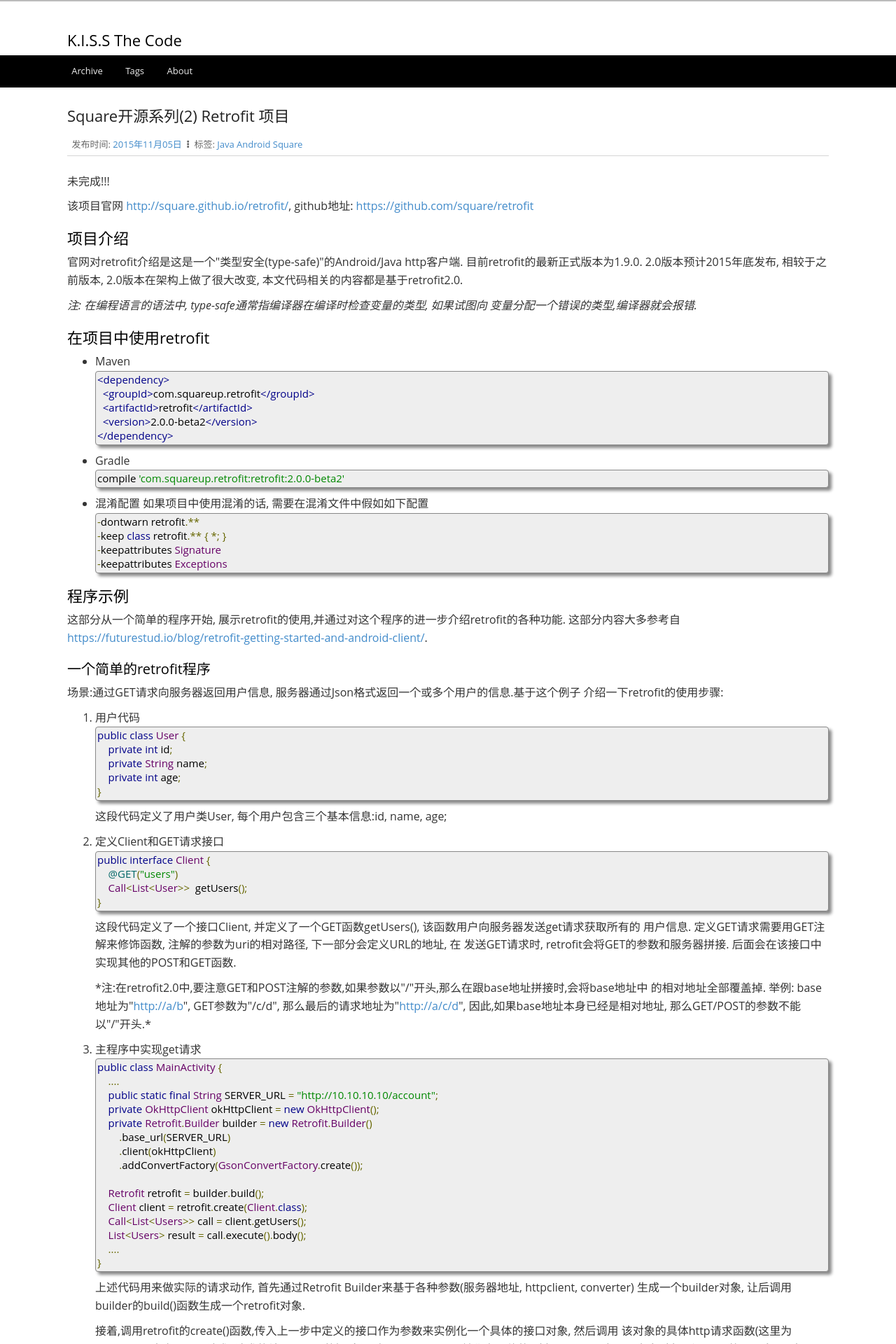
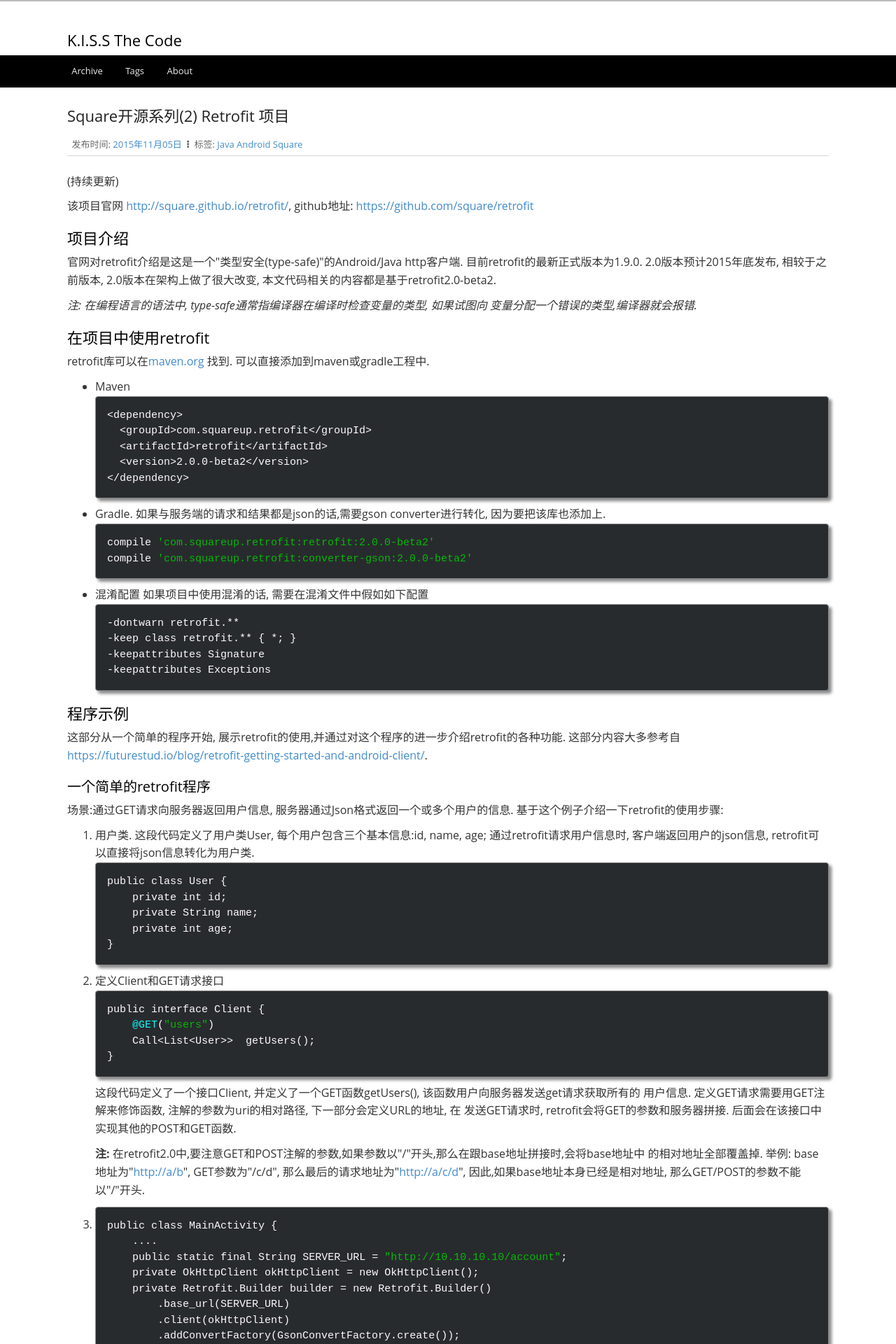
Before and after one commit to byrlx/byrlx.github.io, a Jekyll site: the page built from _posts/2015-11-05-retrofit.html, in a window 1280 px wide. Shown: the top 1920 px of the page at 70% size. Built offline with Jekyll 4.4.1, drawn with Linux system fonts in a browser that asks for light colours; Markdown is read by kramdown in place of the engine named in the settings; some of the changed text lies outside the part shown.

Commit message:
update retrofit and css

```diff
--- a/_posts/2015-11-05-retrofit.html
+++ b/_posts/2015-11-05-retrofit.html
@@ -6,7 +6,7 @@
 ---
 
 <p>
-未完成!!!
+(持续更新)
 </p>
 
 <p>
@@ -19,7 +19,7 @@
 <p>
 官网对retrofit介绍是这是一个"类型安全(type-safe)"的Android/Java http客户端.
 目前retrofit的最新正式版本为1.9.0. 2.0版本预计2015年底发布, 相较于之前版本,
-2.0版本在架构上做了很大改变, 本文代码相关的内容都是基于retrofit2.0.
+2.0版本在架构上做了很大改变, 本文代码相关的内容都是基于retrofit2.0-beta2.
 </p>
 
 <p>
@@ -32,6 +32,9 @@
 <div id="outline-container-sec-2" class="outline-2">
 <h2 id="sec-2">在项目中使用retrofit</h2>
 <div class="outline-text-2" id="text-2">
+<p>
+retrofit库可以在<a href="http://search.maven.org/#search|ga|1|retrofit">maven.org</a> 找到. 可以直接添加到maven或gradle工程中.
+</p>
 <ul class="org-ul">
 <li>Maven
 <div class="org-src-container">
@@ -44,9 +47,10 @@
 </pre>
 </div>
 </li>
-<li>Gradle
+<li>Gradle. 如果与服务端的请求和结果都是json的话,需要gson converter进行转化, 因为要把该库也添加上.
 <pre class="example">
 compile 'com.squareup.retrofit:retrofit:2.0.0-beta2'
+compile 'com.squareup.retrofit:converter-gson:2.0.0-beta2'
 </pre>
 </li>
 <li>混淆配置
@@ -65,7 +69,7 @@
 <h2 id="sec-3">程序示例</h2>
 <div class="outline-text-2" id="text-3">
 <p>
-  这部分从一个简单的程序开始, 展示retrofit的使用,并通过对这个程序的进一步介绍retrofit的各种功能.
+这部分从一个简单的程序开始, 展示retrofit的使用,并通过对这个程序的进一步介绍retrofit的各种功能.
 这部分内容大多参考自 <a href="https://futurestud.io/blog/retrofit-getting-started-and-android-client/">https://futurestud.io/blog/retrofit-getting-started-and-android-client/</a>.
 </p>
 </div>
@@ -73,11 +77,12 @@
 <h3 id="sec-3-1">一个简单的retrofit程序</h3>
 <div class="outline-text-3" id="text-3-1">
 <p>
-   场景:通过GET请求向服务器返回用户信息, 服务器通过Json格式返回一个或多个用户的信息.基于这个例子
-介绍一下retrofit的使用步骤:
+场景:通过GET请求向服务器返回用户信息, 服务器通过Json格式返回一个或多个用户的信息.
+基于这个例子介绍一下retrofit的使用步骤:
 </p>
 <ol class="org-ol">
-<li>用户代码
+<li>用户类. 这段代码定义了用户类User, 每个用户包含三个基本信息:id, name, age;
+通过retrofit请求用户信息时, 客户端返回用户的json信息, retrofit可以直接将json信息转化为用户类.
 <div class="org-src-container">
 
 <pre class="src src-java">public class User {
@@ -87,9 +92,6 @@
 }
 </pre>
 </div>
-<p>
-这段代码定义了用户类User, 每个用户包含三个基本信息:id, name, age;
-</p>
 </li>
 <li>定义Client和GET请求接口
 <div class="org-src-container">
@@ -108,13 +110,12 @@
 </p>
 
 <p>
-*注:在retrofit2.0中,要注意GET和POST注解的参数,如果参数以"/"开头,那么在跟base地址拼接时,会将base地址中
+<b>注:</b> 在retrofit2.0中,要注意GET和POST注解的参数,如果参数以"/"开头,那么在跟base地址拼接时,会将base地址中
 的相对地址全部覆盖掉. 举例: base地址为"<a href="http://a/b">http://a/b</a>", GET参数为"/c/d", 那么最后的请求地址为"<a href="http://a/c/d">http://a/c/d</a>",
-因此,如果base地址本身已经是相对地址, 那么GET/POST的参数不能以"/"开头.*
+因此,如果base地址本身已经是相对地址, 那么GET/POST的参数不能以"/"开头.
 </p>
 </li>
-
-<li>主程序中实现get请求
+<li><a id="get" name="get"></a>
 <pre class="example">
 public class MainActivity {
     ....
@@ -154,7 +154,7 @@
 <h3 id="sec-3-2">创建一个Service generator类</h3>
 <div class="outline-text-3" id="text-3-2">
 <p>
-如果项目中*针对同一个server地址*需要创建多个Retrofit Interface service,那么可以创建一个通用的ServiceGenerator类
+如果项目中 <b>针对同一个server地址</b> 需要创建多个Retrofit Interface service,那么可以创建一个通用的ServiceGenerator类
 来生成service实例.
 </p>
 
@@ -193,16 +193,8 @@
 </div>
 </div>
 <div id="outline-container-sec-3-3" class="outline-3">
-<h3 id="sec-3-3">扩展ServiceGenerator类</h3>
+<h3 id="sec-3-3">帐号密码认证的ServiceGenerator类</h3>
 <div class="outline-text-3" id="text-3-3">
-<p>
-上一节创建了一个基本的ServiceGenerator类, 因为Http请求的丰富多样性,
-可以通过扩展该类加入更多的Http请求功能.
-</p>
-</div>
-<div id="outline-container-sec-3-3-1" class="outline-4">
-<h4 id="sec-3-3-1">帐号密码认证</h4>
-<div class="outline-text-4" id="text-3-3-1">
 <p>
 帐号密码是一种常见的认证方式, 通常将其加密后以放入到http头部的Authorization中
 进行请求认证.通过对OkHttpClient进行配置可以在retrofit中实现该方式.
@@ -254,9 +246,9 @@
 </div>
 </div>
 
-<div id="outline-container-sec-3-3-2" class="outline-4">
-<h4 id="sec-3-3-2">OAuth认证接口</h4>
-<div class="outline-text-4" id="text-3-3-2">
+<div id="outline-container-sec-3-4" class="outline-3">
+<h3 id="sec-3-4">OAuth认证接口的ServiceGenerator类</h3>
+<div class="outline-text-3" id="text-3-4">
 <p>
 整合过第三方API的同学肯定对OAuth接口不陌生, 大部分情况下你都需要去第三方开发者
 平台注册你的app去获取一个id和secret, 这样才可以访问第三方的接口.
@@ -295,7 +287,7 @@
 </div>
 
 <p>
-上面的代码通过创建一个定制的 <b>RequestInterceptor</b> 对象来配置httpClient, 在定制的对象中讲token信息
+上面的代码通过创建一个定制的 <b>RequestInterceptor</b> 对象来配置httpClient, 在定制的对象中将token信息
 添加到Http表头的Authorization域. 不过一般情况下, Access Token并不是直接可以从服务器获取的,
 下面就会讲解一下获取Access Token的常用方法.
 </p>
@@ -426,11 +418,10 @@
 </p>
 </div>
 </div>
-</div>
 
-<div id="outline-container-sec-3-4" class="outline-3">
-<h3 id="sec-3-4">同步请求 vs 异步请求</h3>
-<div class="outline-text-3" id="text-3-4">
+<div id="outline-container-sec-3-5" class="outline-3">
+<h3 id="sec-3-5">同步请求 vs 异步请求</h3>
+<div class="outline-text-3" id="text-3-5">
 <p>
 Retrofit支持同步和异步请求, 不过Retrofit2的同步/异步架构功能与1有
 很大不同, 具体请参考相关文档.
@@ -438,7 +429,14 @@
 <ol class="org-ol">
 <li>同步请求
 直接调用execute()函数, 本文中的实例就是同步请求的例子.
-<b>注:</b> 不要在Android的主线程中调用execute(),有可能报错或导致ANR.
+
+<p>
+注意事项:
+</p>
+<ul class="org-ul">
+<li>不要在Android的主线程中调用execute(),有可能报错或导致ANR.
+</li>
+</ul>
 </li>
 <li>异步请求
 异步请求的话调用enque()函数, 并向enque()传入一个Callback的参数.
@@ -447,4 +445,32 @@
 </ol>
 </div>
 </div>
+<div id="outline-container-sec-3-6" class="outline-3">
+<h3 id="sec-3-6">请求结果Response类</h3>
+<div class="outline-text-3" id="text-3-6">
+<p>
+当调用execute()或enqueue()函数时, 会返回一个Reponse对象表示请求结果.
+该请求结果包含了以下信息:
+</p>
+<ul class="org-ul">
+<li>结果码: 调用code()函数获得
+</li>
+<li>结果对象: 调用body()函数获得, 如<a href="#get">示例</a>所示.
+</li>
+<li>头部: 调用headers
+</li>
+<li>原始返回结果: 调用rawResponse()函数, 返回一个OkHttp的Response对象.
+</li>
+</ul>
 </div>
+</div>
+</div>
+<div id="outline-container-sec-4" class="outline-2">
+<h2 id="sec-4">Tips</h2>
+<div class="outline-text-2" id="text-4">
+<ol class="org-ol">
+<li>请求失败, body()返回值为null
+</li>
+</ol>
+</div>
+</div>
--- a/static/css/application.css
+++ b/static/css/application.css
@@ -14,10 +14,11 @@
     white-space: pre-wrap;
     word-break: break-all;
     word-wrap: break-word;
-    background-color: #eee;
+    background-color: #282b2e;
     box-shadow: 4px 4px 4px #888;
     padding: 4px 4px 4px 10px;
     overflow: auto;
+    font-family: Inconsolata, monospace, sans-serif;
 }
 ::selection {
     background: #c3e99e;
--- a/static/google-code-prettify/prettify.css
+++ b/static/google-code-prettify/prettify.css
@@ -1 +1 @@
-.pln{color:#000}@media screen{.str{color:#080}.kwd{color:#008}.com{color:#800}.typ{color:#606}.lit{color:#066}.pun,.opn,.clo{color:#660}.tag{color:#008}.atn{color:#606}.atv{color:#080}.dec,.var{color:#606}.fun{color:red}}@media print,projection{.str{color:#060}.kwd{color:#006;font-weight:bold}.com{color:#600;font-style:italic}.typ{color:#404;font-weight:bold}.lit{color:#044}.pun,.opn,.clo{color:#440}.tag{color:#006;font-weight:bold}.atn{color:#404}.atv{color:#060}}pre.prettyprint{padding:2px;border:1px solid #888}ol.linenums{margin-top:0;margin-bottom:0}li.L0,li.L1,li.L2,li.L3,li.L5,li.L6,li.L7,li.L8{list-style-type:none}li.L1,li.L3,li.L5,li.L7,li.L9{background:#eee}
+.pln{color:#fefafe}@media screen{.str{color:#06b806}.kwd{color:#fefafe}.com{color:#b5aeae}.typ{color:#fefafe}.lit{color:#10f7f7}.pun,.opn,.clo{color:#fefafe}.tag{color:#fefafe}.atn{color:#fefafe}.atv{color:#06b806}.dec,.var{color:#fefafe}.fun{color:red}}@media print,projection{.str{color:#060}.kwd{color:#006;}.com{color:#f7f70c;font-style:italic}.typ{color:#404;font-weight:bold}.lit{color:#044}.pun,.opn,.clo{color:#440}.tag{color:#006;font-weight:bold}.atn{color:#404}.atv{color:#060}}pre.prettyprint{padding:16px;border:1px solid #888}ol.linenums{margin-top:2;margin-bottom:0}li.L0,li.L1,li.L2,li.L3,li.L5,li.L6,li.L7,li.L8{list-style-type:none}li.L1,li.L3,li.L5,li.L7,li.L9{background:#eee}
```
Also changed, not shown: other parts of _posts/2015-11-05-retrofit.html (+1 -2 lines), org/post/2015-11-05-retrofit.org (+30 -23 lines), static/css/bootstrap.css.
